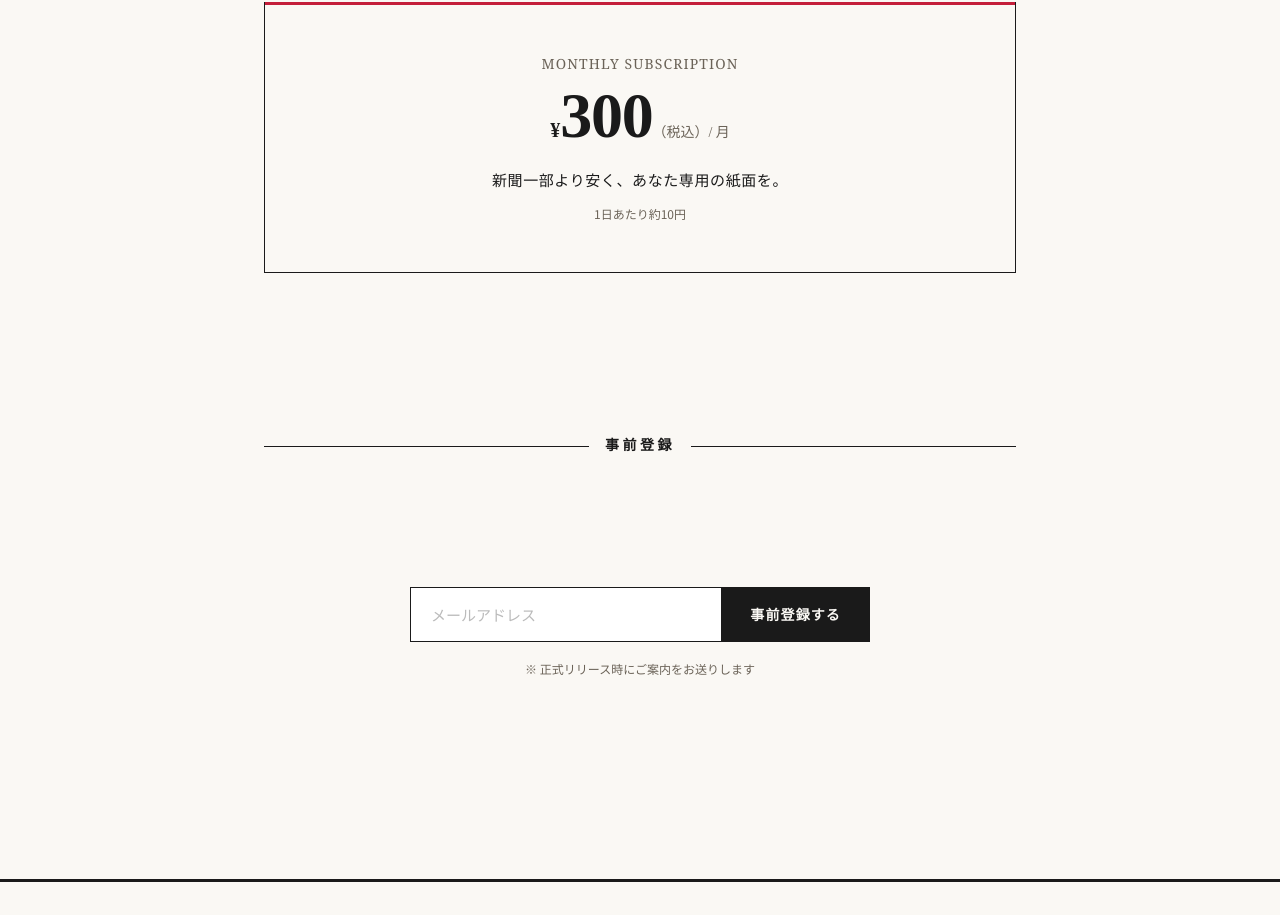
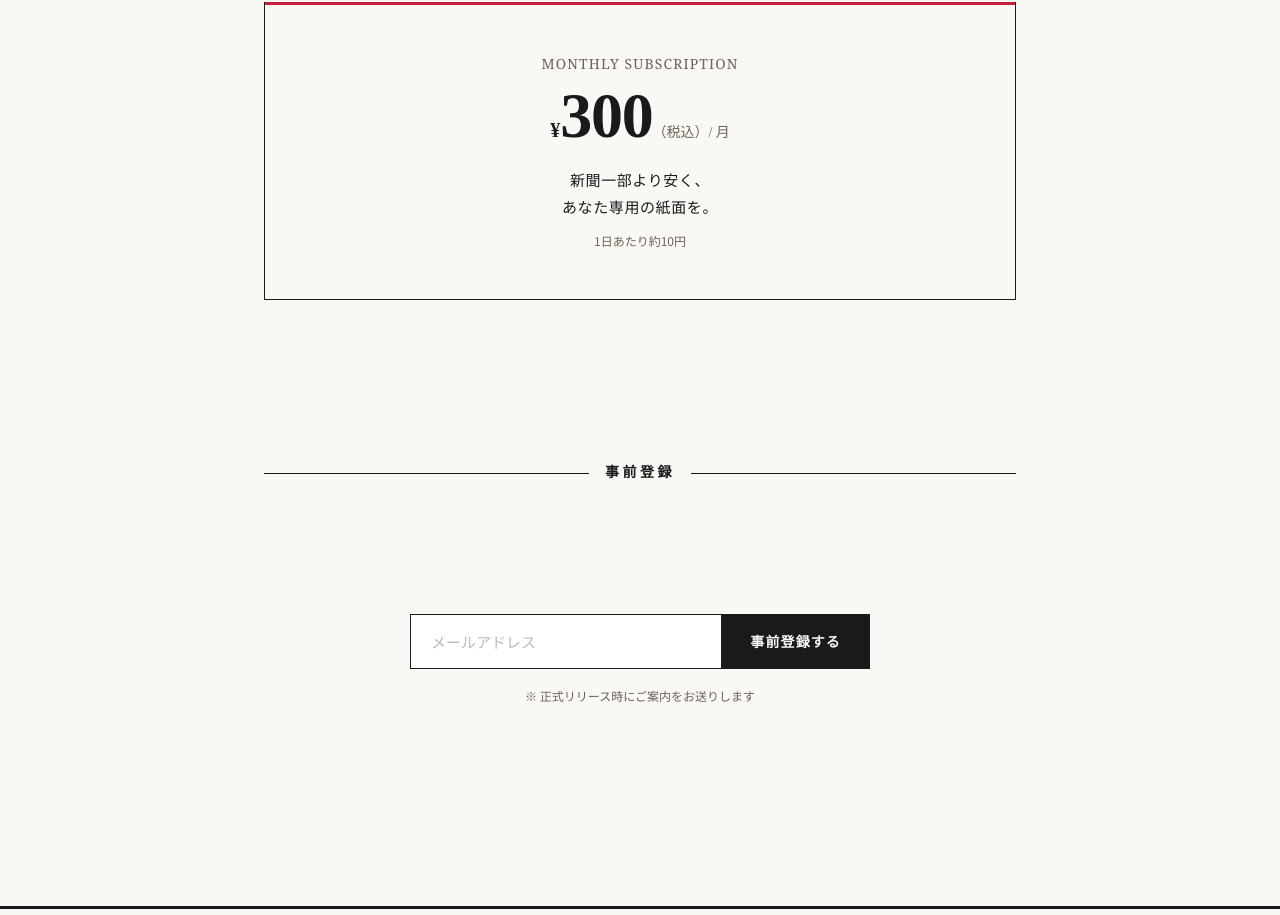
Before and after one commit to paul13131313/generated-news, a plain HTML site: page lp.html in a window 1280 px wide. Shown: the part 2151-3066 px from the top of the page. Drawn offline with Linux system fonts and the light colour scheme; a web font is replaced by a local one.

Commit message:
料金セクションのタグラインにbrタグを追加
Co-Authored-By: Claude Opus 4.6 <noreply@anthropic.com>

```diff
--- a/lp.html
+++ b/lp.html
@@ -689,7 +689,7 @@ body::before {
       <div class="pricing-price">
         <span class="pricing-yen">¥</span><span class="pricing-num count-up" data-to="300">0</span><span class="pricing-tax">（税込）/ 月</span>
       </div>
-      <p class="pricing-tagline">新聞一部より安く、あなた専用の紙面を。</p>
+      <p class="pricing-tagline">新聞一部より安く、<br>あなた専用の紙面を。</p>
       <p class="pricing-daily">1日あたり約10円</p>
     </div>
   </div>
```
